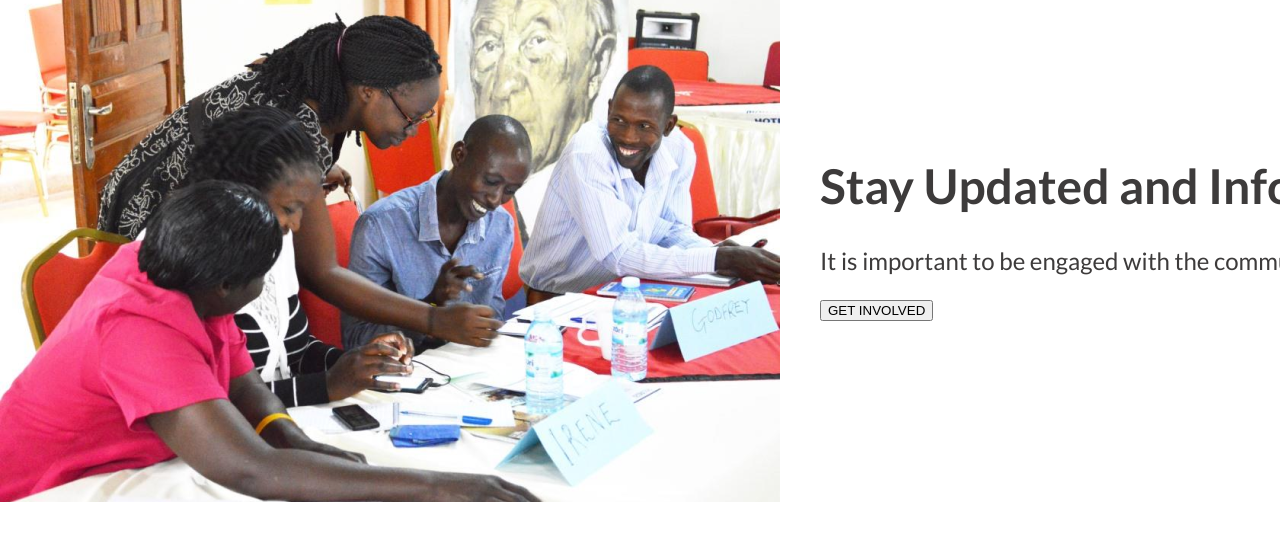
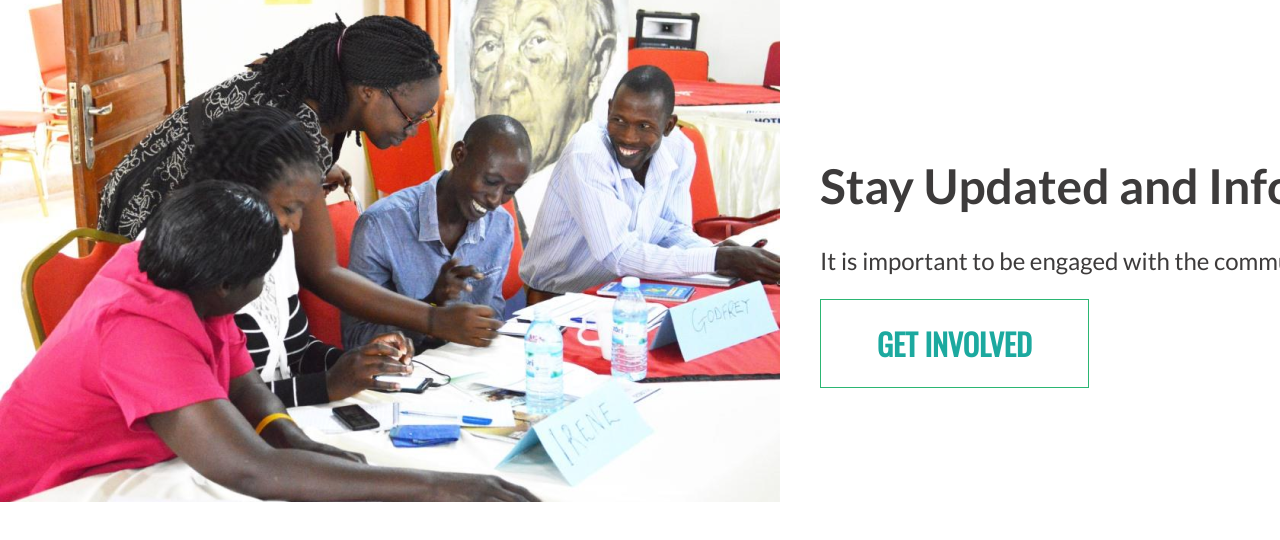
Before and after one commit to UW-EWB-Design/cemcod, a React (Create React App) app: page / in a window 1280 px wide. Shown: the top 540 px of the page. Built offline with nearby package versions, Linux system fonts and the light colour scheme.

Commit message:
styled button

```diff
--- a/src/components/Involvement/Involvement.jsx
+++ b/src/components/Involvement/Involvement.jsx
@@ -7,13 +7,14 @@ function Involvement() {
       <img className='involvementImage' src={require('./image.png')} alt=''/>
       <div className='involvementText'>
         <link href='http://fonts.googleapis.com/css?family=Lato:400,700' rel='stylesheet' type='text/css' />
+        <link href="//fonts.googleapis.com/css?family=Oswald" rel="stylesheet" type="text/css" />
         <h1>
           Stay Updated and Informed
         </h1>
         <p>
           It is important to be engaged with the community.
         </p>
-        <button className='involvementButton'>
+        <button>
           GET INVOLVED
         </button>
       </div>
--- a/src/components/Involvement/involvement.scss
+++ b/src/components/Involvement/involvement.scss
@@ -21,23 +21,15 @@
     font-size: 24px;
     font-weight: 400;
   }
-  .involvementButton {
-
+  button {
+    font-family: Oswald;
+    border-color: #2BB673;
+    border-style: solid;
+    border-width: 1.5px;
+    background-color: white;
+    color: #1CA99F;
+    padding: 21px 56px;
+    font-size: 30px;
+    font-weight: 700;
   }
 }
-// @mixin general {
-//   color: '#3D3B3B';
-//   font-family: 'Times New Roman', Times, serif;
-// }
-
-// .involvementHeading {
-//   @include general;
-//   font-weight: 700;
-//   font-size: 48px;
-// }
-
-// .involvementBody {
-//   @include general;
-//   font-weight: 400;
-//   font-size: 24px;
-// }
```
